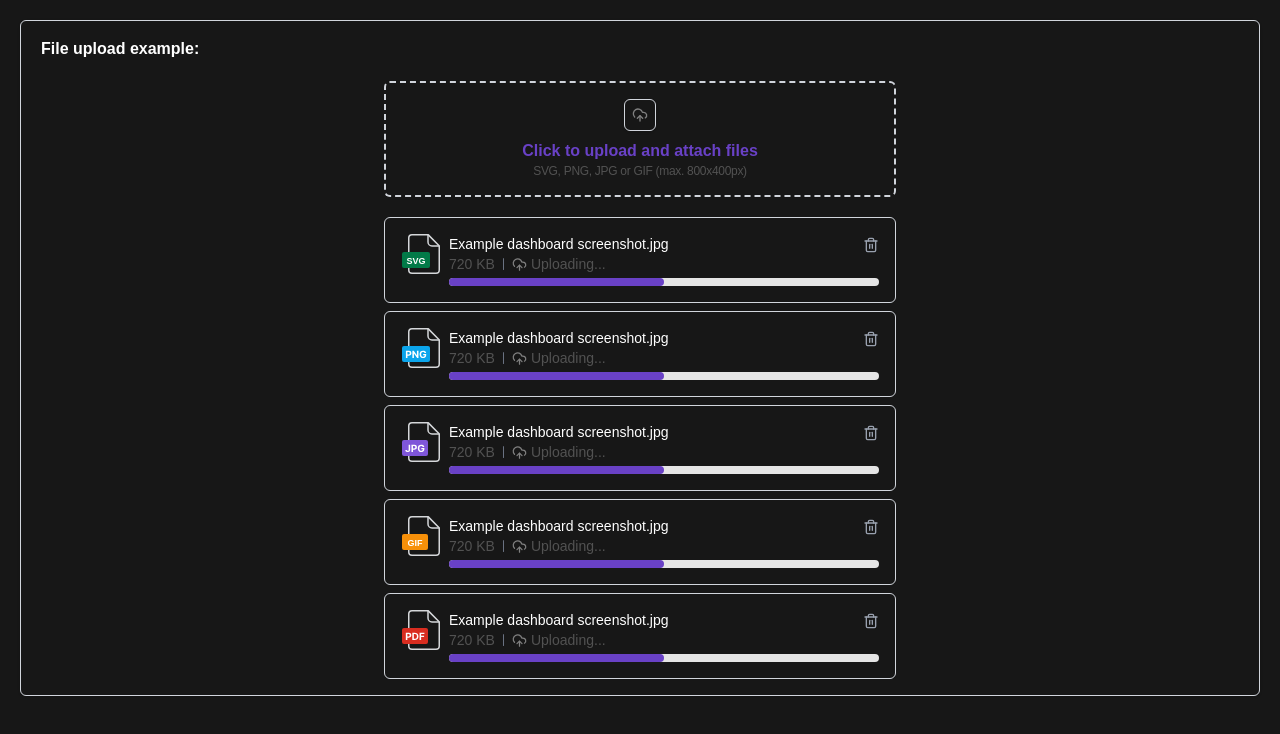
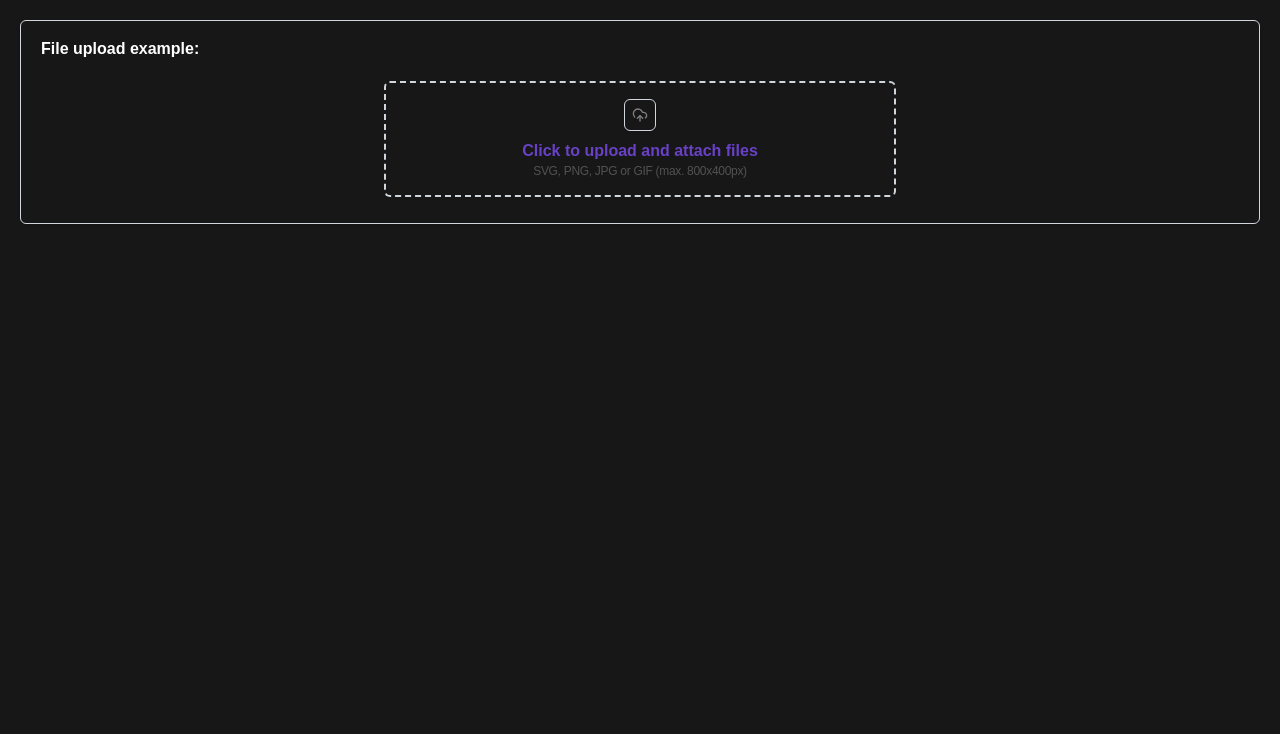
Before and after one commit to yousseffathy110/react-upload-files, a Next.js app: page / in a window 1280 px wide. Shown: the top 734 px of the page. Built offline with nearby package versions, Linux system fonts and the light colour scheme.

Commit message:
Enhance file upload functionality: implement file state management, update UploadInput to handle file changes, and refactor UploadListItem to display uploaded files dynamically

```diff
--- a/components/FileUpload.tsx
+++ b/components/FileUpload.tsx
@@ -1,8 +1,13 @@
+"use client";
+import { useState } from "react";
 import { UploadIcon } from "./UploadIcon";
 import { UploadInput } from "./UploadInput";
 import { UploadListItem } from "./UploadListItem";
 
 export function FileUpload() {
+  const [files, setFiles] = useState<File[]>([]);
+  console.log(files);
+
   return (
     <div className="container mx-auto border border-gray-300 md:py-4 md:px-5 p-2 rounded-sm md:rounded-md shadow-sm space-y-3 md:space-y-5">
       <h1 className="text-sm md:text-base font-bold">File upload example:</h1>
@@ -11,7 +16,7 @@ export function FileUpload() {
         <div className="p-2 md:py-4 md:px-5 border-dashed border-2 rounded-sm md:rounded-md border-gray-300 flex items-center justify-center mx-auto flex-col gap-2">
           <UploadIcon />
           <div className="space-y-1 text-center">
-            <UploadInput />
+            <UploadInput setFiles={setFiles} />
             <p className="text-xs text-[#525252] font-medium tracking-tight">
               SVG, PNG, JPG or GIF (max. 800x400px)
             </p>
@@ -19,12 +24,10 @@ export function FileUpload() {
         </div>
 
         {/* files list */}
-        <ul className="space-y-2">
-          <UploadListItem type="SVG" />
-          <UploadListItem type="PNG" />
-          <UploadListItem type="JPG" />
-          <UploadListItem type="GIF" />
-          <UploadListItem type="PDF" />
+        <ul className="space-y-2" aria-label="List of uploaded files">
+          {files.map((file) => (
+            <UploadListItem key={file.name} file={file} />
+          ))}
         </ul>
       </div>
     </div>
--- a/components/UploadInput.tsx
+++ b/components/UploadInput.tsx
@@ -1,12 +1,30 @@
-export function UploadInput() {
+import { ChangeEvent, Dispatch, SetStateAction } from "react";
+
+type UploadInputProps = {
+  setFiles: Dispatch<SetStateAction<File[]>>;
+};
+
+export function UploadInput({ setFiles }: UploadInputProps) {
+  function handleFileChange(e: ChangeEvent<HTMLInputElement>) {
+    const selectedFiles = e.target.files;
+
+    if (selectedFiles) {
+      const fileList = Array.from(selectedFiles);
+      setFiles((prevFiles) => [...prevFiles, ...fileList]);
+    }
+
+    e.target.value = "";
+  }
+
   return (
     <label htmlFor="file-input">
       <input
         type="file"
-        accept=".png,.jpg,.jpeg,.svg,.gif,.pdf"
+        accept=".png,.jpg,.svg,.gif,.pdf"
         id="file-input"
         hidden
         multiple
+        onChange={handleFileChange}
       />
       <span className="text-sm md:text-base font-semibold text-[#6941c6] hover:underline cursor-pointer">
         Click to upload and attach files
--- a/components/UploadListItem.tsx
+++ b/components/UploadListItem.tsx
@@ -1,14 +1,11 @@
 import { CloudUpload, Trash2 } from "lucide-react";
 import FileIcon from "./FileIcon";
+import { getFileExtension } from "@/utils/getFileExtension";
 
-export function UploadListItem({
-  type,
-}: {
-  type: "SVG" | "PNG" | "JPG" | "GIF" | "PDF";
-}) {
+export function UploadListItem({ file }: { file: File }) {
   return (
     <li className="p-2 md:p-4 border rounded-sm md:rounded-md border-gray-300 w-full flex items-start gap-2">
-      <FileIcon extension={type} />
+      <FileIcon extension={getFileExtension(file)} />
 
       <div className="flex w-full flex-col">
         <div className="flex items-center justify-between w-full">
@@ -16,7 +13,7 @@ export function UploadListItem({
             className="truncate text-sm font-medium text-secondary"
             aria-label="File name"
           >
-            Example dashboard screenshot.jpg
+            {file.name}
           </span>
           <button type="button" aria-label="Remove file">
             <Trash2
--- /dev/null
+++ b/utils/getFileExtension.ts
@@ -0,0 +1,3 @@
+export const getFileExtension = (file: File) => {
+  return file.name.split(".").pop()?.toUpperCase() ?? "JPG";
+};
```
